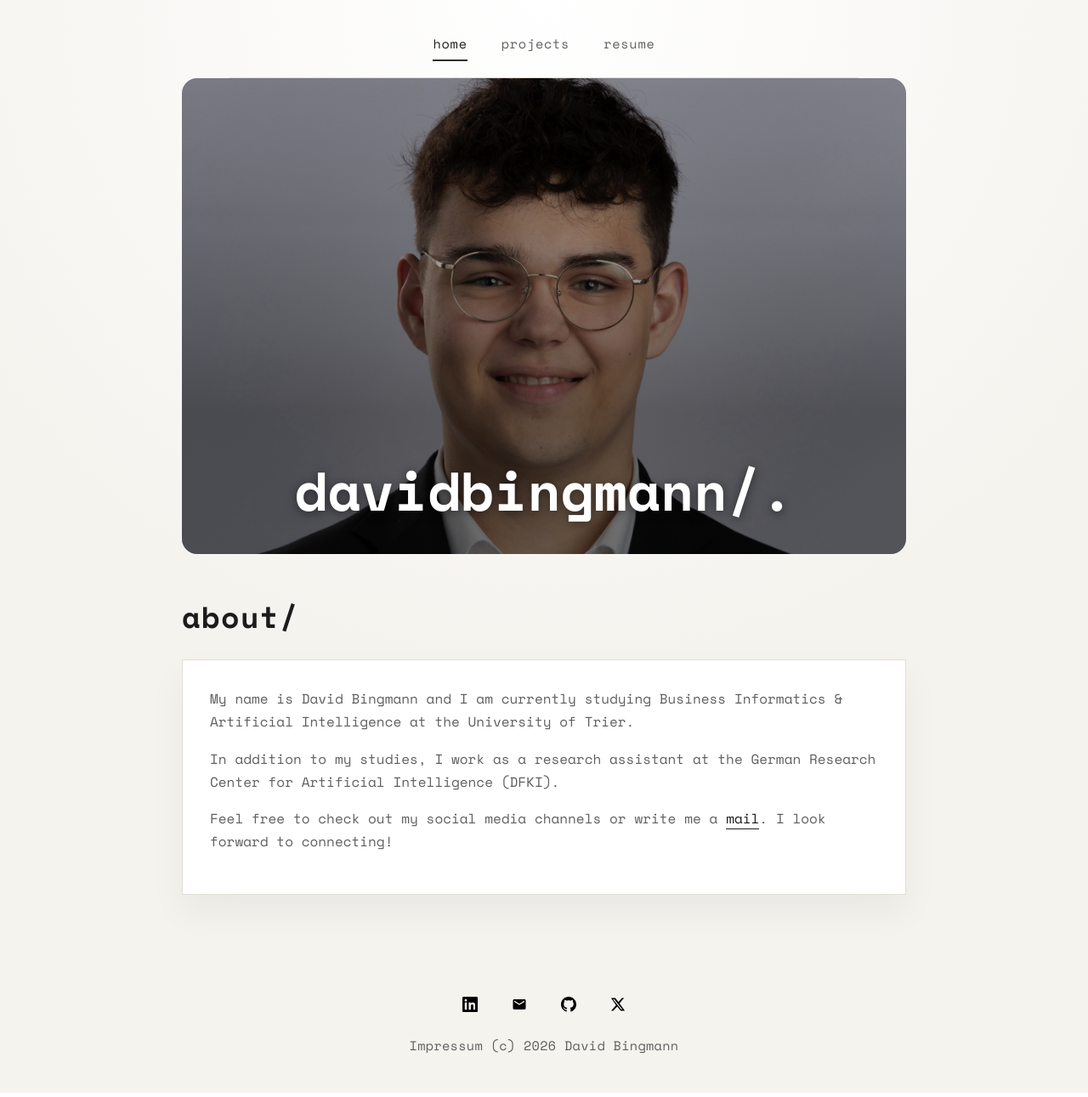
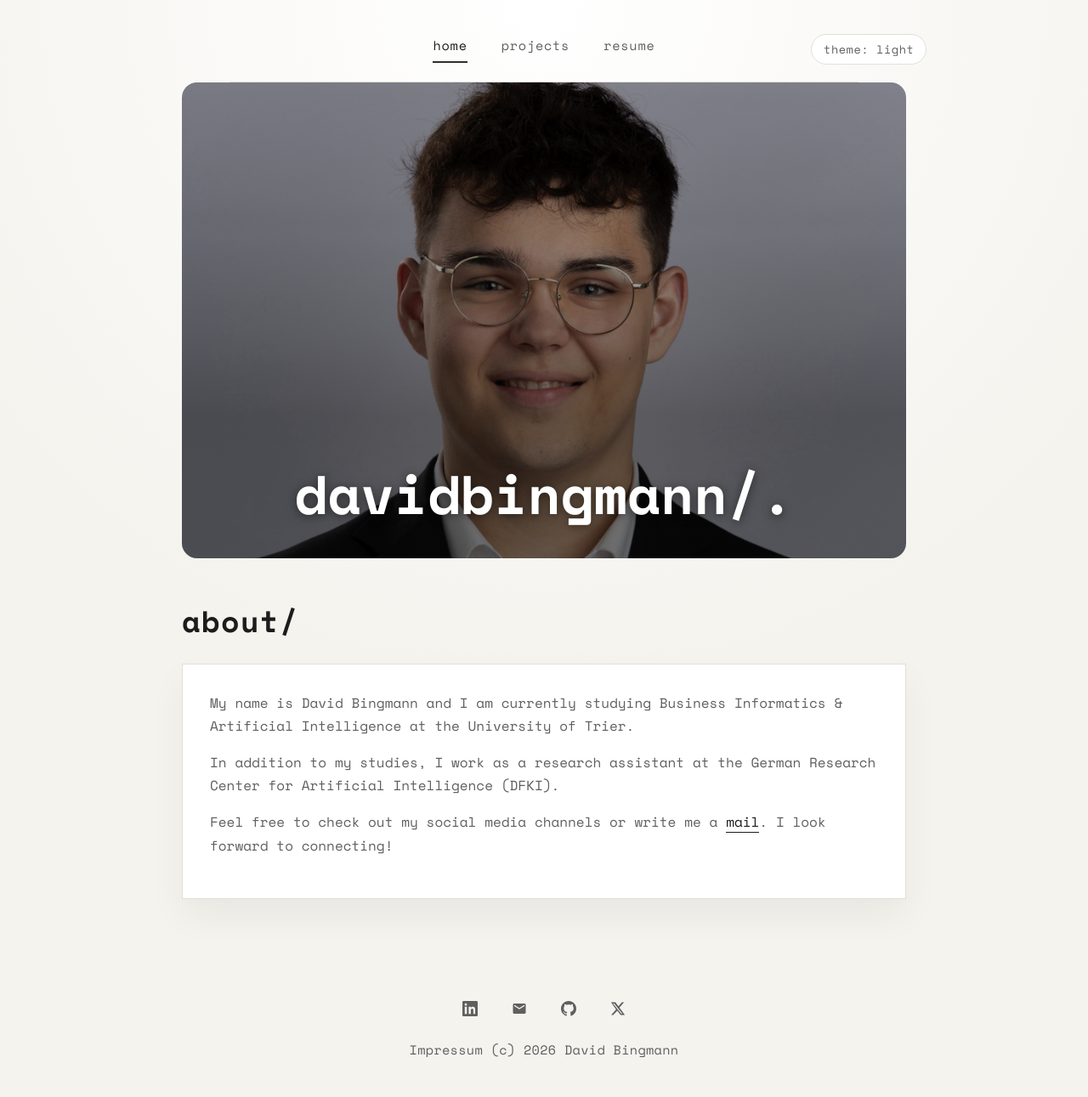
Before and after one commit to davidbingmann/davidbingmann.de, a React (Vite) app: page / in a window 1280 px wide. Shown: the whole page at 85% size. Built offline with nearby package versions, Linux system fonts and the light colour scheme.

Commit message:
feat: add dark mode

```diff
--- a/index.html
+++ b/index.html
@@ -10,6 +10,20 @@
       href="https://fonts.googleapis.com/css2?family=Space+Mono:wght@400;700&display=swap"
       rel="stylesheet"
     />
+    <script>
+      (() => {
+        try {
+          const stored = localStorage.getItem('theme');
+          const resolved =
+            stored === 'dark' || stored === 'light'
+              ? stored
+              : window.matchMedia?.('(prefers-color-scheme: dark)').matches
+                ? 'dark'
+                : 'light';
+          document.documentElement.dataset.theme = resolved;
+        } catch {}
+      })();
+    </script>
     <title>David Bingmann</title>
   </head>
   <body>
--- a/src/components/Layout.jsx
+++ b/src/components/Layout.jsx
@@ -3,6 +3,7 @@ import githubIcon from '../assets/icons/github.svg';
 import linkedinIcon from '../assets/icons/linkedin.svg';
 import xIcon from '../assets/icons/x.svg';
 import mailIcon from '../assets/icons/mail.svg';
+import { useTheme } from '../hooks/useTheme.js';
 
 const navItems = [
   { to: '/', label: 'home' },
@@ -39,10 +40,12 @@ const socialLinks = [
 
 export default function Layout() {
   const currentYear = new Date().getFullYear();
+  const { theme, toggleTheme } = useTheme();
 
   return (
     <div className="shell">
       <header className="header">
+        <div className="header-row">
           <nav className="nav-tabs" aria-label="Main navigation">
             {navItems.map((item) => (
               <NavLink
@@ -56,6 +59,18 @@ export default function Layout() {
               </NavLink>
             ))}
           </nav>
+
+          <button
+            type="button"
+            className="theme-toggle"
+            onClick={toggleTheme}
+            aria-pressed={theme === 'dark'}
+            aria-label={`Switch to ${theme === 'dark' ? 'light' : 'dark'} mode`}
+            title={`Switch to ${theme === 'dark' ? 'light' : 'dark'} mode`}
+          >
+            theme: {theme}
+          </button>
+        </div>
         <div className="nav-divider" />
       </header>
 
@@ -73,7 +88,14 @@ export default function Layout() {
               rel={link.external ? 'noreferrer' : undefined}
               aria-label={link.label}
             >
-              <img src={link.icon} alt="" aria-hidden="true" />
+              <span
+                className="footer-icon"
+                aria-hidden="true"
+                style={{
+                  WebkitMaskImage: `url(${link.icon})`,
+                  maskImage: `url(${link.icon})`,
+                }}
+              />
               <span className="sr-only">{link.label}</span>
             </a>
           ))}
--- /dev/null
+++ b/src/hooks/useTheme.js
@@ -0,0 +1,59 @@
+import { useCallback, useEffect, useState } from 'react';
+
+const STORAGE_KEY = 'theme';
+
+function getSystemTheme() {
+  if (typeof window === 'undefined') {
+    return 'light';
+  }
+
+  return window.matchMedia?.('(prefers-color-scheme: dark)').matches ? 'dark' : 'light';
+}
+
+function getStoredTheme() {
+  try {
+    const stored = window.localStorage.getItem(STORAGE_KEY);
+    return stored === 'dark' || stored === 'light' ? stored : null;
+  } catch {
+    return null;
+  }
+}
+
+export function useTheme() {
+  const [theme, setTheme] = useState(() => getStoredTheme() ?? getSystemTheme());
+
+  useEffect(() => {
+    document.documentElement.dataset.theme = theme;
+  }, [theme]);
+
+  useEffect(() => {
+    const media = window.matchMedia?.('(prefers-color-scheme: dark)');
+    if (!media?.addEventListener) {
+      return undefined;
+    }
+
+    const handleChange = () => {
+      if (getStoredTheme()) {
+        return;
+      }
+      setTheme(media.matches ? 'dark' : 'light');
+    };
+
+    media.addEventListener('change', handleChange);
+    return () => media.removeEventListener('change', handleChange);
+  }, []);
+
+  const toggleTheme = useCallback(() => {
+    setTheme((current) => {
+      const next = current === 'dark' ? 'light' : 'dark';
+      try {
+        window.localStorage.setItem(STORAGE_KEY, next);
+      } catch {
+        // Ignore storage failures (private mode, disabled storage, etc.).
+      }
+      return next;
+    });
+  }, []);
+
+  return { theme, toggleTheme };
+}
--- a/src/styles.css
+++ b/src/styles.css
@@ -1,10 +1,27 @@
 :root {
+  color-scheme: light;
   --bg: #f5f3ee;
+  --bg-top: #ffffff;
   --surface: #ffffff;
   --text: #1c1c1c;
   --muted: #5f5f5f;
   --line: #e1dfd8;
   --accent: #2f2f2f;
+  --shadow: rgba(21, 20, 18, 0.05);
+  --hover: rgba(47, 47, 47, 0.08);
+}
+
+:root[data-theme='dark'] {
+  color-scheme: dark;
+  --bg: #10110f;
+  --bg-top: #1a1c18;
+  --surface: #151613;
+  --text: #f5f3ee;
+  --muted: #b7b2a8;
+  --line: #2a2c27;
+  --accent: #f5f3ee;
+  --shadow: rgba(0, 0, 0, 0.35);
+  --hover: rgba(245, 243, 238, 0.08);
 }
 
 * {
@@ -16,7 +33,7 @@ body {
   min-height: 100vh;
   font-family: 'Space Mono', monospace;
   color: var(--text);
-  background: radial-gradient(circle at top, #ffffff 0%, #f5f3ee 55%);
+  background: radial-gradient(circle at top, var(--bg-top) 0%, var(--bg) 55%);
   overflow-x: hidden;
 }
 
@@ -58,7 +75,15 @@ p {
   align-items: center;
 }
 
+.header-row {
+  width: min(900px, 100%);
+  display: grid;
+  grid-template-columns: 1fr auto 1fr;
+  align-items: center;
+}
+
 .nav-tabs {
+  grid-column: 2;
   display: flex;
   gap: 2.5rem;
   flex-wrap: wrap;
@@ -66,6 +91,28 @@ p {
   font-size: 0.95rem;
   text-transform: lowercase;
   letter-spacing: 0.05em;
+}
+
+.theme-toggle {
+  grid-column: 3;
+  justify-self: end;
+  border: 1px solid var(--line);
+  border-radius: 999px;
+  padding: 0.45rem 0.85rem;
+  font: inherit;
+  font-size: 0.85rem;
+  letter-spacing: 0.04em;
+  text-transform: lowercase;
+  color: var(--muted);
+  background: var(--surface);
+  cursor: pointer;
+  transition: color 0.2s ease, border-color 0.2s ease, background-color 0.2s ease;
+}
+
+.theme-toggle:hover,
+.theme-toggle:focus-visible {
+  color: var(--text);
+  border-color: var(--accent);
 }
 
 .nav-link {
@@ -169,7 +216,7 @@ p {
   background: var(--surface);
   padding: 2rem;
   border: 1px solid var(--line);
-  box-shadow: 0 20px 40px rgba(21, 20, 18, 0.05);
+  box-shadow: 0 20px 40px var(--shadow);
 }
 
 .section-body h2 {
@@ -310,13 +357,20 @@ p {
 
 .footer-links a:hover {
   color: var(--text);
-  background-color: rgba(47, 47, 47, 0.08);
+  background-color: var(--hover);
 }
 
-.footer-links img {
+.footer-icon {
   width: 18px;
   height: 18px;
   display: block;
+  background-color: currentColor;
+  -webkit-mask-repeat: no-repeat;
+  mask-repeat: no-repeat;
+  -webkit-mask-size: contain;
+  mask-size: contain;
+  -webkit-mask-position: center;
+  mask-position: center;
 }
 
 .sr-only {
@@ -354,6 +408,21 @@ p {
 }
 
 @media (max-width: 720px) {
+  .header-row {
+    grid-template-columns: 1fr;
+    justify-items: center;
+    gap: 1.5rem;
+  }
+
+  .nav-tabs {
+    grid-column: 1;
+  }
+
+  .theme-toggle {
+    grid-column: 1;
+    justify-self: center;
+  }
+
   .hero {
     height: 60vh;
     min-height: 320px;
```
Lines whose indentation alone changed are shown as unchanged.
